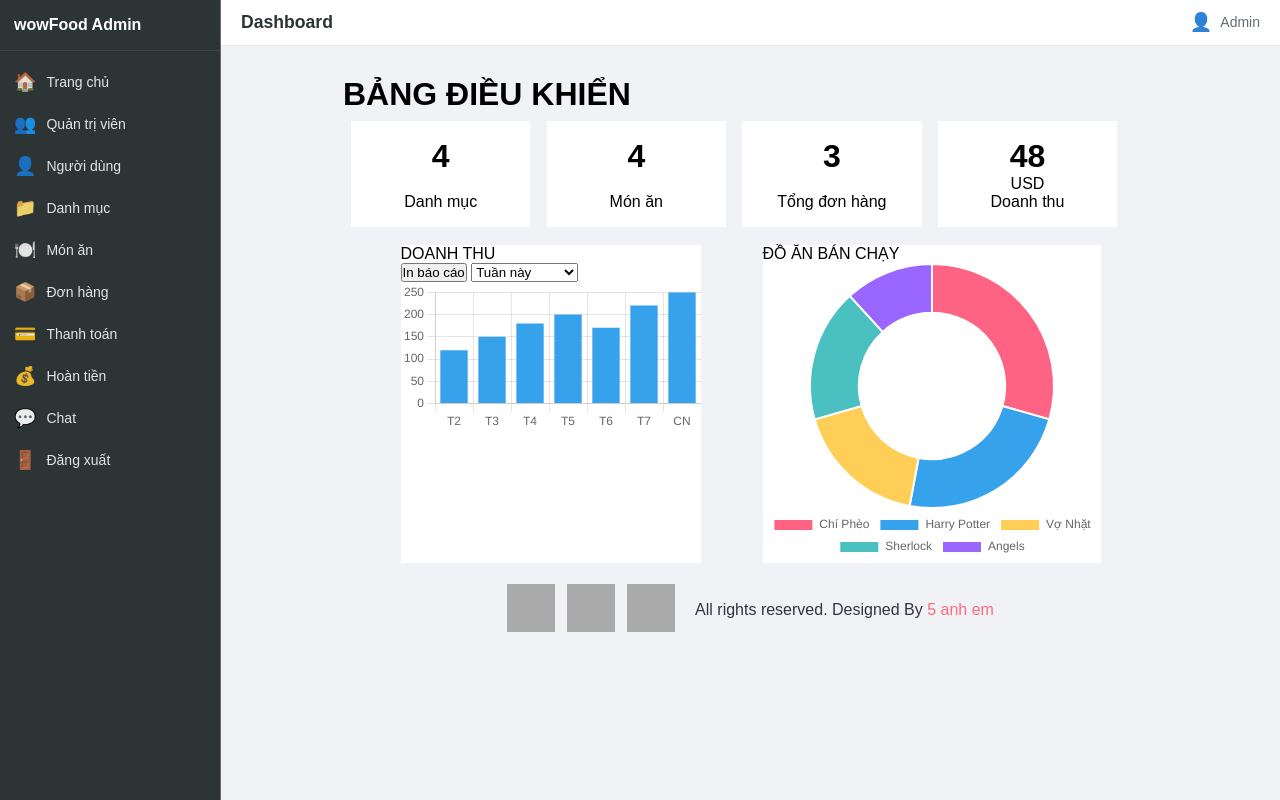
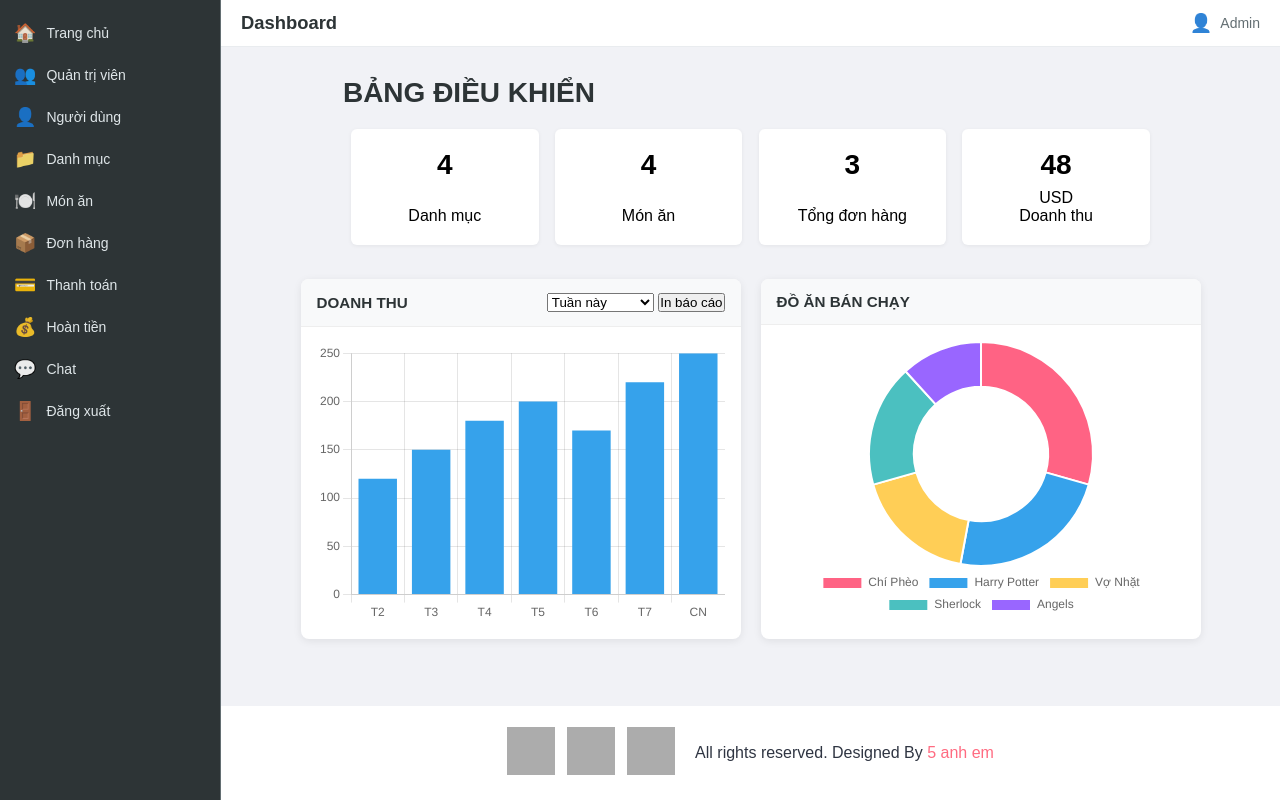
Before and after one commit to cchien59941/wow-food, a PHP site: page /wow-food/admin/index.php in a window 1280 px wide. Run offline with PHP 8.4, Linux system fonts and the light colour scheme; a user stored in the database is signed in; data comes from the database, SQL or seed files in the repository; some libraries are stand-ins or nearby versions; grey boxes are pictures that could not be loaded.

Commit message:
fix bug giao diện admin

```diff
--- a/admin/index.php
+++ b/admin/index.php
@@ -66,22 +66,26 @@
         </div>
         <div class="clearfix"></div>
     </div>
-    <div class="grid" style="max-width: 700px; margin: auto; display: grid; grid-template-columns: 1fr 1fr; gap: 12px;">
-        <div class="card" style="margin-right: 50px;background-color: white;">
+    <div class="grid">
+        <div class="card">
             <div class="card-header">
                 <div>DOANH THU</div>
-                <button id="inbc">In báo cáo</button>
-                <select id="filter">
-                    <option value="week">Tuần này</option>
-                    <option value="month">Tháng này</option>
-                    <option value="all">Toàn thời gian</option>
-                </select>
+                <span>
+                    <select id="filter">
+                        <option value="week">Tuần này</option>
+                        <option value="month">Tháng này</option>
+                        <option value="all">Toàn thời gian</option>
+                    </select>
+                    <button type="button" id="inbc">In báo cáo</button>
+                </span>
             </div>
             <div class="chart-wrap"><canvas id="barChart"></canvas></div>
         </div>
-        <div class="card" style="background-color: white;">
-            <div class="card-header">ĐỒ ĂN BÁN CHẠY</div>
-            <div class="chart-wrap"><canvas id="pieChart"></canvas>
+        <div class="card">
+            <div class="card-header">
+                <div>ĐỒ ĂN BÁN CHẠY</div>
+            </div>
+            <div class="chart-wrap"><canvas id="pieChart"></canvas></div>
         </div>
     </div>
 </div>
@@ -105,10 +109,10 @@
         },
         options: { plugins: { legend: { display: false } }, maintainAspectRatio: false }
     });
-    document.getElementById('filter').onchange = (e) => {
-        const { labels, values } = dataSet[e.target.value];
-        barChart.data.labels = labels;
-        barChart.data.datasets[0].data = values;
+    document.getElementById('filter').onchange = function() {
+        var key = this.value;
+        barChart.data.labels = labels[key] || labels.week;
+        barChart.data.datasets[0].data = values[key] || values.week;
         barChart.update();
     };
     new Chart(document.getElementById('pieChart'), {
--- a/admin/partials/menu.php
+++ b/admin/partials/menu.php
@@ -15,14 +15,13 @@ require_once __DIR__ . '/login-check.php';
 <body class="admin-body">
 <div class="admin-layout">
     <aside class="admin-sidebar">
-        <div class="sidebar-brand">wowFood Admin</div>
         <nav class="sidebar-nav">
             <ul>
                 <li><a href="index.php"><span class="menu-icon">🏠</span> Trang chủ</a></li>
                 <li><a href="manage-admin.php"><span class="menu-icon">👥</span> Quản trị viên</a></li>
                 <li><a href="#"><span class="menu-icon">👤</span> Người dùng</a></li>
                 <li><a href="manage-category.php"><span class="menu-icon">📁</span> Danh mục</a></li>
-                <li><a href="#"><span class="menu-icon">🍽️</span> Món ăn</a></li>
+                <li><a href="manage-food.php"><span class="menu-icon">🍽️</span> Món ăn</a></li>
                 <li><a href="manage-order.php"><span class="menu-icon">📦</span> Đơn hàng</a></li>
                 <li><a href="manage-payment.php"><span class="menu-icon">💳</span> Thanh toán</a></li>
                 <li><a href="refund.php"><span class="menu-icon">💰</span> Hoàn tiền</a></li>
@@ -33,7 +32,9 @@ require_once __DIR__ . '/login-check.php';
     </aside>
     <div class="admin-right">
         <header class="admin-topbar">
-            <div class="topbar-left"><span class="topbar-title">Dashboard</span></div>
+            <div class="topbar-left">
+                <span class="topbar-title">Dashboard</span>
+            </div>
             <div class="topbar-right"><span class="topbar-user"><span class="topbar-user-icon">👤</span> Admin</span></div>
         </header>
         <script>
--- a/css/admin.css
+++ b/css/admin.css
@@ -23,17 +23,13 @@ body.admin-body{
     flex-direction: column;
     border-right: 1px solid #636e72;
 }
-.sidebar-brand{
-    padding: 16px 14px;
-    font-weight: 700;
-    font-size: 1rem;
-    color: #fff;
-    border-bottom: 1px solid rgba(255,255,255,0.08);
+.sidebar-nav {
+    padding: 12px 0;
 }
 .sidebar-nav ul{
     list-style: none;
     margin: 0;
-    padding: 10px 0;
+    padding: 0;
 }
 .sidebar-nav li{ margin: 0; }
 .sidebar-nav li a{
@@ -80,7 +76,21 @@ body.admin-body{
     justify-content: space-between;
     flex-shrink: 0;
 }
-.topbar-left .topbar-title{ font-size: 1.1rem; font-weight: 600; color: #2d3436; }
+.topbar-left {
+    display: flex;
+    align-items: center;
+    gap: 12px;
+}
+.topbar-brand {
+    font-size: 0.95rem;
+    color: #2d3436;
+    font-weight: 600;
+}
+.topbar-left .topbar-title {
+    font-size: 1.15rem;
+    font-weight: 700;
+    color: #2d3436;
+}
 .topbar-right .topbar-user{
     display: inline-flex;
     align-items: center;
@@ -172,15 +182,26 @@ table tr th{
 /* css for main-content */
 .main-content{
     background-color: #f1f2f6;
-    padding: 3% 0;
+    padding: 24px 20px;
+}
+.main-content .wrapper > h1 {
+    margin-bottom: 20px;
+    font-size: 1.75rem;
+    color: #2d3436;
 }
 .col-4{
-    width: 18%;
+    box-sizing: border-box;
+    width: 23%;
     background-color: white;
-    margin: 1%;
-    padding: 2%;
+    margin: 0 1%;
+    padding: 20px 16px;
     float: left;
+    border-radius: 6px;
+    box-shadow: 0 1px 4px rgba(0,0,0,0.06);
 }
+.col-4:first-child { margin-left: 0; }
+.col-4 h1 { font-size: 1.75rem; margin-bottom: 8px; }
+.col-4 .text-center { line-height: 1.4; }
 
 
 
@@ -280,6 +301,55 @@ body.login-page{
     box-shadow: 0 0 5px rgba(30, 144, 255, 0.3);
 }
 
+/* Dashboard: grid + card chart (index.php) */
+.main-content .grid {
+    margin-top: 24px;
+    max-width: 900px;
+    margin-left: auto;
+    margin-right: auto;
+    display: grid;
+    grid-template-columns: 1fr 1fr;
+    gap: 20px;
+}
+.main-content .card {
+    background-color: #fff;
+    border-radius: 8px;
+    box-shadow: 0 2px 8px rgba(0,0,0,0.08);
+    overflow: hidden;
+}
+.main-content .card-header {
+    padding: 14px 16px;
+    background: #f8f9fa;
+    border-bottom: 1px solid #eee;
+    display: flex;
+    align-items: center;
+    justify-content: space-between;
+    flex-wrap: wrap;
+    gap: 10px;
+}
+.main-content .card-header > div:first-child {
+    font-weight: 600;
+    color: #2d3436;
+    font-size: 0.95rem;
+}
+.main-content .chart-wrap {
+    padding: 16px;
+    height: 280px;
+}
+.main-content .chart-wrap canvas {
+    max-height: 100%;
+}
+@media only screen and (max-width: 768px) {
+    .main-content .grid {
+        grid-template-columns: 1fr;
+        margin-top: 16px;
+    }
+    .main-content .card-header {
+        flex-direction: column;
+        align-items: flex-start;
+    }
+}
+
 /* CSS for Charts */
 .charts-container {
     margin-top: 3%;
```
